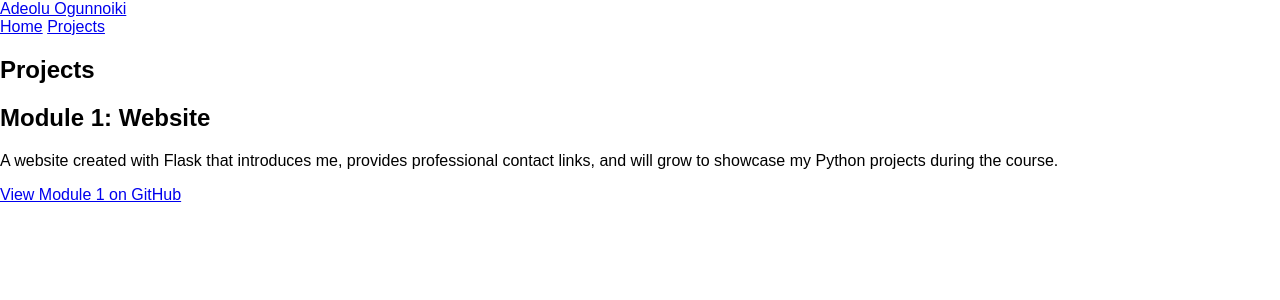
After one commit to adeoluo/jhu_software_concepts, a Flask app: page /projects in a window 1280 px wide. The commit adds this page. Shown: the top 300 px of the page. Run offline with Flask 3, Linux system fonts and the light colour scheme.

Commit message:
Add projects page

```diff
--- a/module_1/pages.py
+++ b/module_1/pages.py
@@ -1,6 +1,6 @@
 """Routes and editable content for the personal developer website.
 
-The dictionary below personalizes the homepage in one place.
+The dictionaries below personalize every webpage in one place.
 """
 
 # Blueprint groups the page routes; render_template produces HTML responses.
@@ -20,8 +20,32 @@ PROFILE = {
     ),
 }
 
+# Module 1 project information for the Projects page.
+MODULE_ONE_PROJECT = {
+    "title": "Module 1: Website",
+    "details": (
+        "A website created with Flask that introduces me, "
+        "provides professional contact links, and will grow to "
+        "showcase my Python projects during the course."
+    ),
+    "github_url": (
+        "https://github.com/adeoluo/jhu_software_concepts/tree/main/module_1"
+    ),
+}
+
 
 @pages_blueprint.route("/")
 def home():
     """Render the biography homepage at the root URL, ``/``."""
-    return render_template("home.html", profile=PROFILE)
+    return render_template("home.html", profile=PROFILE, active_page="home")
+
+
+@pages_blueprint.route("/projects")
+def projects():
+    """Render the project portfolio page at ``/projects``."""
+    return render_template(
+        "projects.html",
+        profile=PROFILE,
+        project=MODULE_ONE_PROJECT,
+        active_page="projects",
+    )
--- a/module_1/templates/base.html
+++ b/module_1/templates/base.html
@@ -8,6 +8,14 @@
     <link rel="stylesheet" href="{{ url_for('static', filename='css/style.css') }}">
   </head>
   <body>
+    <!-- Shared header and primary navigation for every page. -->
+    <header>
+      <a href="{{ url_for('pages.home') }}">{{ profile.name }}</a>
+      <nav aria-label="Primary navigation">
+        <a href="{{ url_for('pages.home') }}" class="{% if active_page == 'home' %}active{% endif %}">Home</a>
+        <a href="{{ url_for('pages.projects') }}" class="{% if active_page == 'projects' %}active{% endif %}">Projects</a>
+      </nav>
+    </header>
     <!-- Child templates supply page-specific content here. -->
     <main>
       {% block content %}{% endblock %}
--- /dev/null
+++ b/module_1/templates/projects.html
@@ -0,0 +1,14 @@
+{% extends "base.html" %}
+
+{% block title %}{{ profile.name }} | Projects{% endblock %}
+
+{% block content %}
+<section>
+  <h1>Projects</h1>
+  <article>
+    <h2>{{ project.title }}</h2>
+    <p>{{ project.details }}</p>
+    <a href="{{ project.github_url }}" target="_blank" rel="noreferrer">View Module 1 on GitHub</a>
+  </article>
+</section>
+{% endblock %}
```
